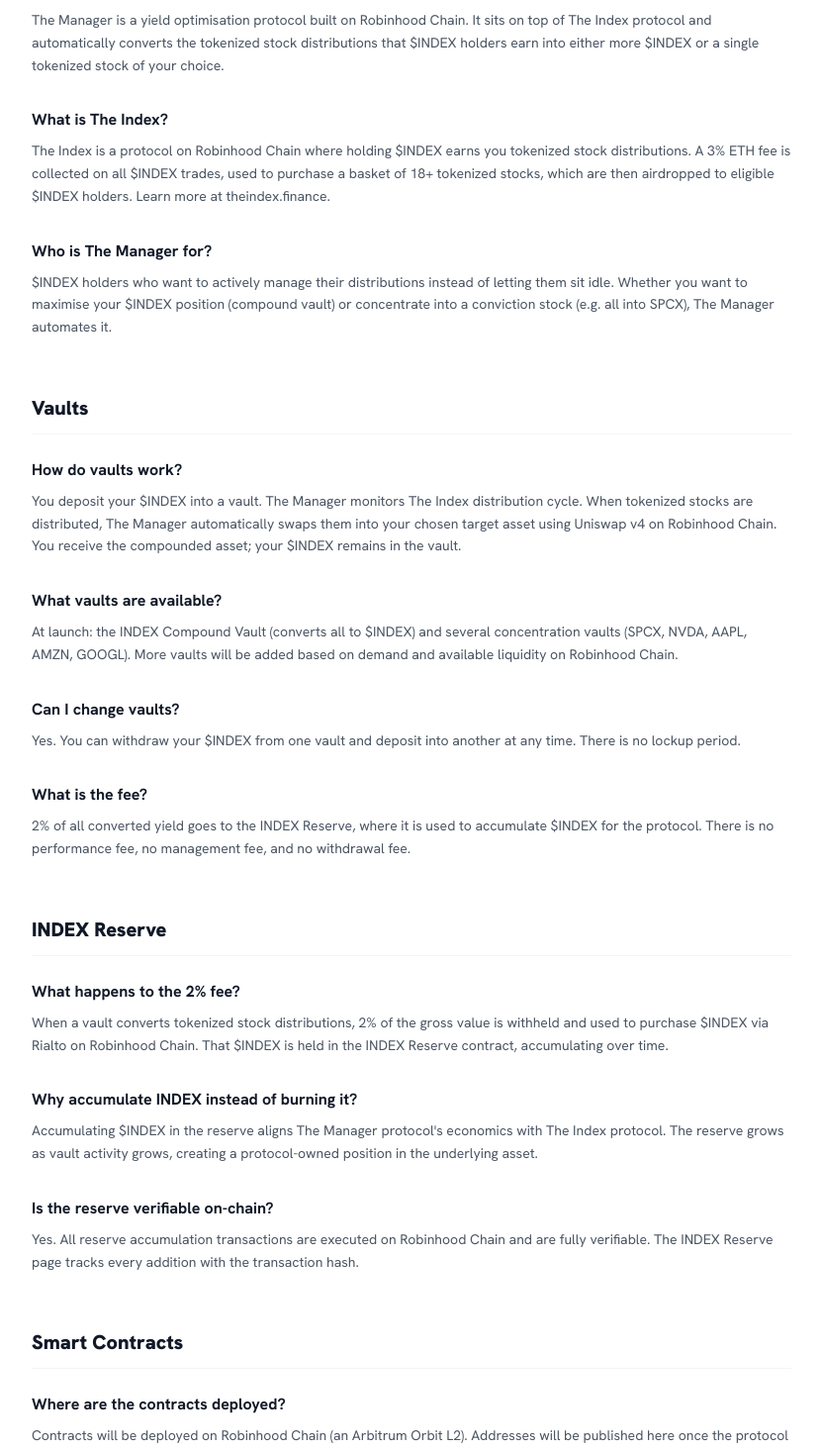
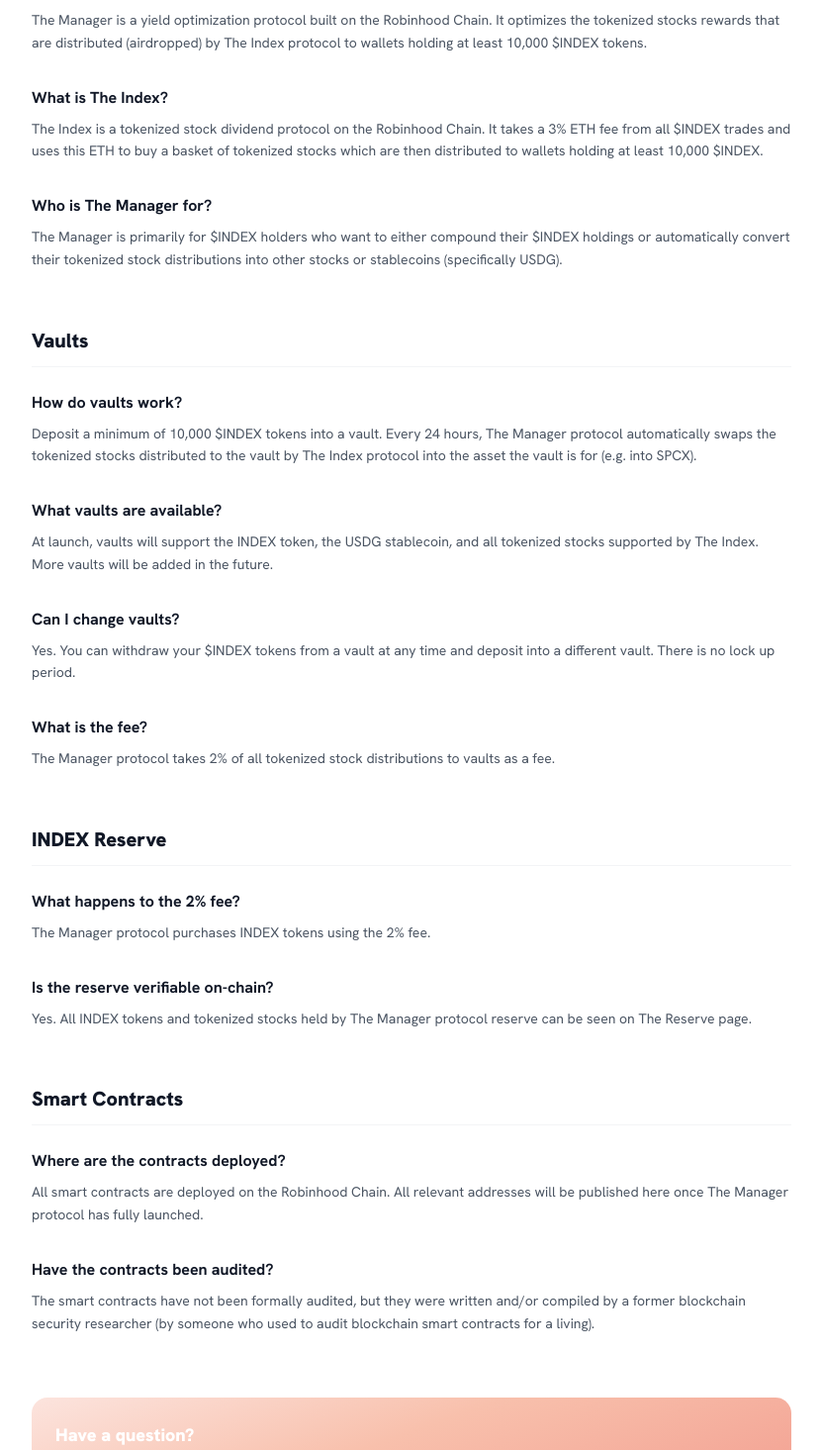
Before and after one commit to pepper-mt4u/the-manager, a React (Vite) app: page /docs in a window 1280 px wide. Shown: the part 405-1870 px from the top of the page at 99% size, without its empty margins (224-1055 px from the left). Built offline with nearby package versions, Linux system fonts and the light colour scheme.

Commit message:
Docs: all 12 answers rewritten with Dan's copy, Q9 removed

```diff
--- a/src/pages/Docs.jsx
+++ b/src/pages/Docs.jsx
@@ -5,15 +5,15 @@
     content: [
       {
         q: 'What is The Manager?',
-        a: 'The Manager is a yield optimisation protocol built on Robinhood Chain. It sits on top of The Index protocol and automatically converts the tokenized stock distributions that $INDEX holders earn into either more $INDEX or a single tokenized stock of your choice.',
+        a: 'The Manager is a yield optimization protocol built on the Robinhood Chain. It optimizes the tokenized stocks rewards that are distributed (airdropped) by The Index protocol to wallets holding at least 10,000 $INDEX tokens.',
       },
       {
         q: 'What is The Index?',
-        a: 'The Index is a protocol on Robinhood Chain where holding $INDEX earns you tokenized stock distributions. A 3% ETH fee is collected on all $INDEX trades, used to purchase a basket of 18+ tokenized stocks, which are then airdropped to eligible $INDEX holders. Learn more at theindex.finance.',
+        a: 'The Index is a tokenized stock dividend protocol on the Robinhood Chain. It takes a 3% ETH fee from all $INDEX trades and uses this ETH to buy a basket of tokenized stocks which are then distributed to wallets holding at least 10,000 $INDEX.',
       },
       {
         q: 'Who is The Manager for?',
-        a: '$INDEX holders who want to actively manage their distributions instead of letting them sit idle. Whether you want to maximise your $INDEX position (compound vault) or concentrate into a conviction stock (e.g. all into SPCX), The Manager automates it.',
+        a: 'The Manager is primarily for $INDEX holders who want to either compound their $INDEX holdings or automatically convert their tokenized stock distributions into other stocks or stablecoins (specifically USDG).',
       },
     ],
   },
@@ -23,19 +23,19 @@
     content: [
       {
         q: 'How do vaults work?',
-        a: 'You deposit your $INDEX into a vault. The Manager monitors The Index distribution cycle. When tokenized stocks are distributed, The Manager automatically swaps them into your chosen target asset using Uniswap v4 on Robinhood Chain. You receive the compounded asset; your $INDEX remains in the vault.',
+        a: 'Deposit a minimum of 10,000 $INDEX tokens into a vault. Every 24 hours, The Manager protocol automatically swaps the tokenized stocks distributed to the vault by The Index protocol into the asset the vault is for (e.g. into SPCX).',
       },
       {
         q: 'What vaults are available?',
-        a: 'At launch: the INDEX Compound Vault (converts all to $INDEX) and several concentration vaults (SPCX, NVDA, AAPL, AMZN, GOOGL). More vaults will be added based on demand and available liquidity on Robinhood Chain.',
+        a: 'At launch, vaults will support the INDEX token, the USDG stablecoin, and all tokenized stocks supported by The Index. More vaults will be added in the future.',
       },
       {
         q: 'Can I change vaults?',
-        a: 'Yes. You can withdraw your $INDEX from one vault and deposit into another at any time. There is no lockup period.',
+        a: 'Yes. You can withdraw your $INDEX tokens from a vault at any time and deposit into a different vault. There is no lock up period.',
       },
       {
         q: 'What is the fee?',
-        a: '2% of all converted yield goes to the INDEX Reserve, where it is used to accumulate $INDEX for the protocol. There is no performance fee, no management fee, and no withdrawal fee.',
+        a: 'The Manager protocol takes 2% of all tokenized stock distributions to vaults as a fee.',
       },
     ],
   },
@@ -45,15 +45,11 @@
     content: [
       {
         q: 'What happens to the 2% fee?',
-        a: 'When a vault converts tokenized stock distributions, 2% of the gross value is withheld and used to purchase $INDEX via Rialto on Robinhood Chain. That $INDEX is held in the INDEX Reserve contract, accumulating over time.',
-      },
-      {
-        q: 'Why accumulate INDEX instead of burning it?',
-        a: 'Accumulating $INDEX in the reserve aligns The Manager protocol\'s economics with The Index protocol. The reserve grows as vault activity grows, creating a protocol-owned position in the underlying asset.',
+        a: 'The Manager protocol purchases INDEX tokens using the 2% fee.',
       },
       {
         q: 'Is the reserve verifiable on-chain?',
-        a: 'Yes. All reserve accumulation transactions are executed on Robinhood Chain and are fully verifiable. The INDEX Reserve page tracks every addition with the transaction hash.',
+        a: 'Yes. All INDEX tokens and tokenized stocks held by The Manager protocol reserve can be seen on The Reserve page.',
       },
     ],
   },
@@ -63,11 +59,11 @@
     content: [
       {
         q: 'Where are the contracts deployed?',
-        a: 'Contracts will be deployed on Robinhood Chain (an Arbitrum Orbit L2). Addresses will be published here once the protocol launches. The contracts are adapted from audited Beefy Finance vault contracts, adjusted for The Index distribution model.',
+        a: 'All smart contracts are deployed on the Robinhood Chain. All relevant addresses will be published here once The Manager protocol has fully launched.',
       },
       {
         q: 'Have the contracts been audited?',
-        a: 'Audit is planned before mainnet launch. Details will be published here.',
+        a: 'The smart contracts have not been formally audited, but they were written and/or compiled by a former blockchain security researcher (by someone who used to audit blockchain smart contracts for a living).',
       },
     ],
   },
```
